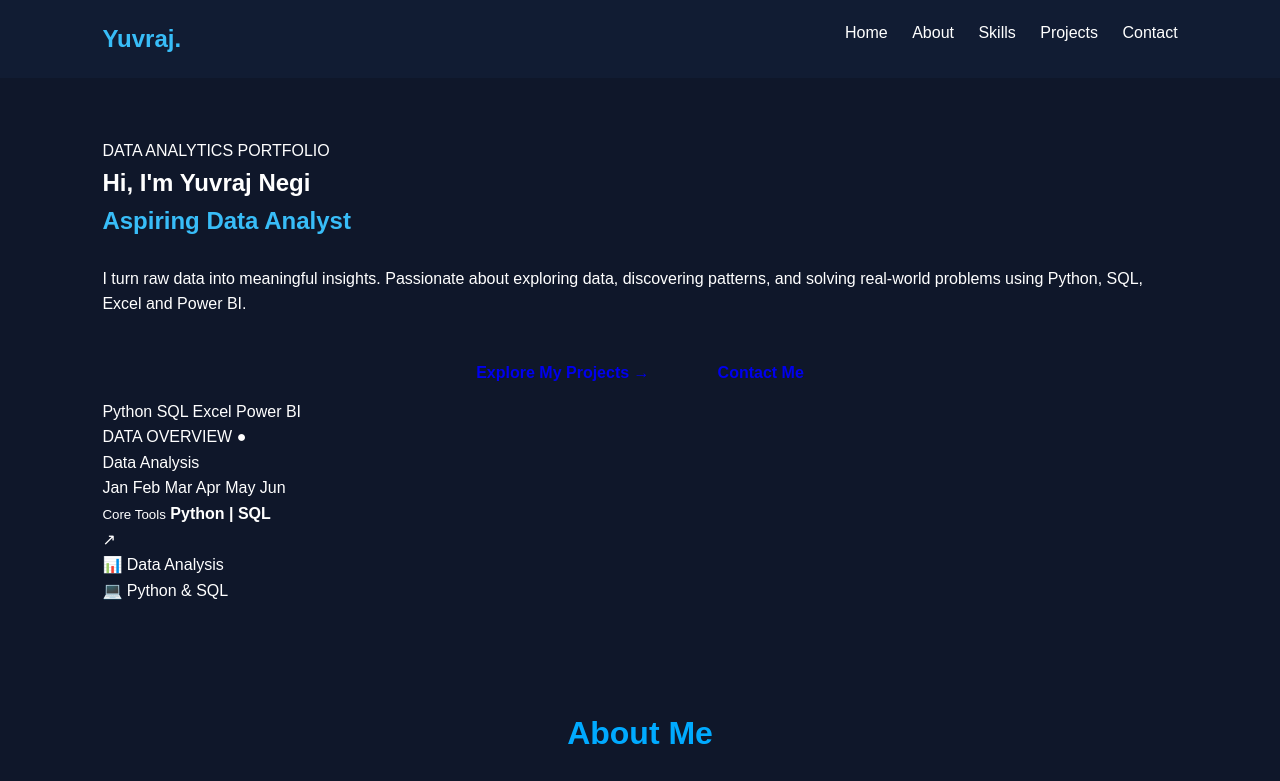
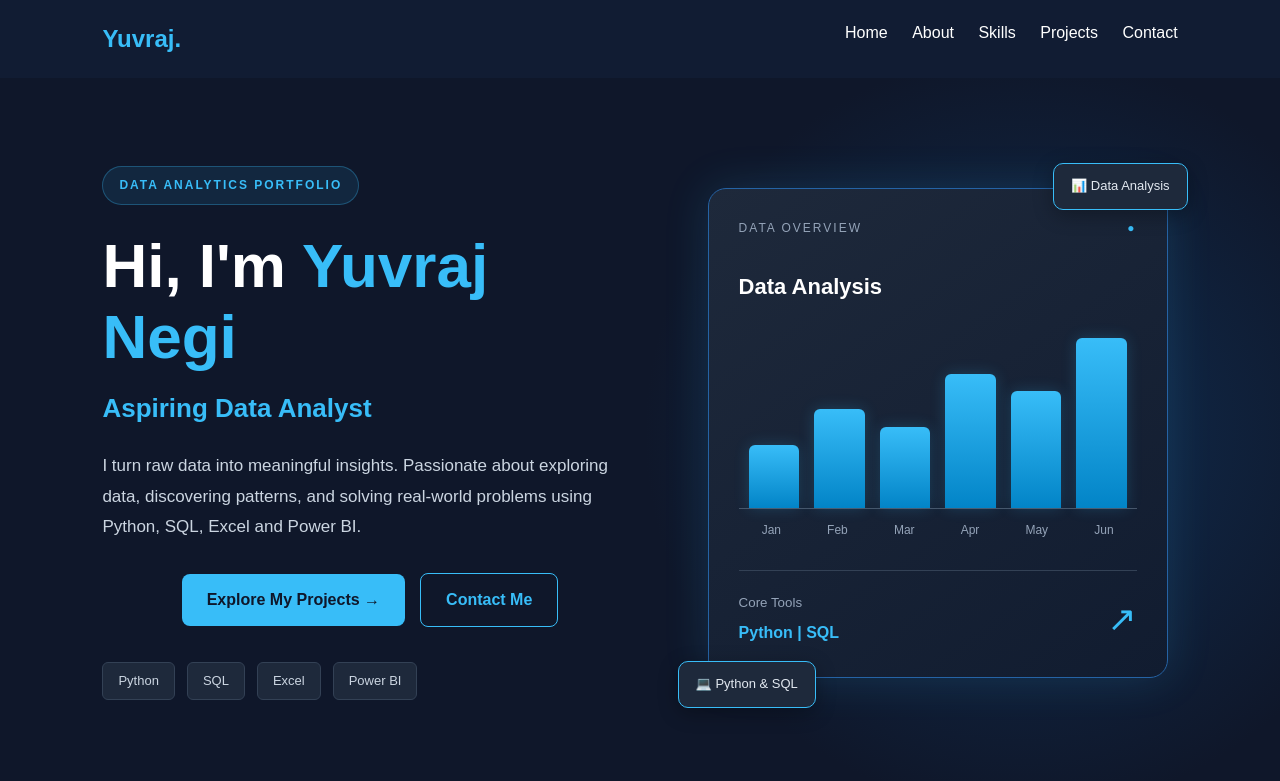
Before and after one commit to Yuvrajnegi813/yuvrajnegi813.github.io, a plain HTML site: page index.html in a window 1280 px wide. Shown: the top 781 px of the page. Drawn offline with Linux system fonts and the light colour scheme.

Commit message:
Update style.css

```diff
--- a/style.css
+++ b/style.css
@@ -621,3 +621,247 @@ section h2 {
     border: 1px solid #00aaff;
     transform: translateY(-4px);
 }
+
+
+/* Modern Home Hero Section */
+.home-hero {
+    min-height: 85vh;
+    padding: 80px 8%;
+    display: flex;
+    align-items: center;
+    justify-content: space-between;
+    gap: 60px;
+    background:
+        radial-gradient(circle at 80% 50%, #102d50 0%, transparent 35%),
+        #0f172a;
+    overflow: hidden;
+}
+
+.hero-content {
+    flex: 1;
+    max-width: 620px;
+}
+
+.hero-label {
+    display: inline-block;
+    color: #38bdf8;
+    background: rgba(56, 189, 248, 0.1);
+    border: 1px solid rgba(56, 189, 248, 0.3);
+    padding: 9px 16px;
+    border-radius: 30px;
+    letter-spacing: 2px;
+    font-size: 12px;
+    font-weight: bold;
+    margin-bottom: 25px;
+}
+
+.hero-content h1 {
+    font-size: clamp(38px, 5vw, 62px);
+    color: #ffffff;
+    line-height: 1.15;
+    margin-bottom: 15px;
+}
+
+.hero-content h1 span {
+    color: #38bdf8;
+}
+
+.hero-content h2 {
+    font-size: 26px;
+    color: #38bdf8;
+    margin-bottom: 22px;
+}
+
+.hero-content > p {
+    color: #cbd5e1;
+    font-size: 17px;
+    line-height: 1.8;
+    margin-bottom: 30px;
+}
+
+.hero-buttons {
+    display: flex;
+    gap: 15px;
+    flex-wrap: wrap;
+}
+
+.hero-btn {
+    padding: 14px 24px;
+    border-radius: 8px;
+    text-decoration: none;
+    font-weight: bold;
+    transition: 0.3s;
+}
+
+.primary-btn {
+    background: #38bdf8;
+    color: #0f172a;
+}
+
+.primary-btn:hover {
+    background: #0ea5e9;
+    transform: translateY(-4px);
+}
+
+.outline-btn {
+    color: #38bdf8;
+    border: 1px solid #38bdf8;
+}
+
+.outline-btn:hover {
+    background: #38bdf8;
+    color: #0f172a;
+    transform: translateY(-4px);
+}
+
+.hero-skills {
+    display: flex;
+    gap: 12px;
+    flex-wrap: wrap;
+    margin-top: 35px;
+}
+
+.hero-skills span {
+    color: #cbd5e1;
+    background: #1e293b;
+    border: 1px solid #334155;
+    padding: 8px 15px;
+    border-radius: 6px;
+    font-size: 13px;
+}
+
+/* Analytics Illustration */
+.hero-visual {
+    flex: 1;
+    max-width: 480px;
+    position: relative;
+    padding: 30px 10px;
+}
+
+.analytics-card {
+    background: linear-gradient(145deg, #1e293b, #111c30);
+    border: 1px solid #2563a5;
+    border-radius: 18px;
+    padding: 30px;
+    box-shadow: 0 0 45px rgba(56, 189, 248, 0.15);
+}
+
+.analytics-top {
+    display: flex;
+    justify-content: space-between;
+    color: #94a3b8;
+    font-size: 12px;
+    letter-spacing: 2px;
+}
+
+.live-dot {
+    color: #38bdf8;
+}
+
+.chart-title {
+    color: white;
+    font-size: 22px;
+    font-weight: bold;
+    margin: 30px 0 25px;
+}
+
+.chart-bars {
+    height: 180px;
+    display: flex;
+    align-items: end;
+    gap: 15px;
+    border-bottom: 1px solid #475569;
+    padding: 0 10px;
+}
+
+.chart-bars div {
+    flex: 1;
+    background: linear-gradient(to top, #0284c7, #38bdf8);
+    border-radius: 6px 6px 0 0;
+    box-shadow: 0 0 15px rgba(56, 189, 248, 0.2);
+}
+
+.chart-labels {
+    display: flex;
+    justify-content: space-around;
+    color: #94a3b8;
+    font-size: 12px;
+    margin-top: 12px;
+}
+
+.analytics-bottom {
+    display: flex;
+    align-items: center;
+    justify-content: space-between;
+    border-top: 1px solid #334155;
+    margin-top: 30px;
+    padding-top: 20px;
+}
+
+.analytics-bottom small {
+    display: block;
+    color: #94a3b8;
+    margin-bottom: 7px;
+}
+
+.analytics-bottom strong {
+    color: #38bdf8;
+}
+
+.analytics-icon {
+    font-size: 35px;
+    color: #38bdf8;
+}
+
+.floating-tag {
+    position: absolute;
+    background: #1e293b;
+    color: #e2e8f0;
+    border: 1px solid #38bdf8;
+    padding: 12px 17px;
+    border-radius: 10px;
+    font-size: 13px;
+    box-shadow: 0 5px 20px rgba(0,0,0,0.3);
+}
+
+.tag-one {
+    top: 5px;
+    right: -10px;
+}
+
+.tag-two {
+    bottom: 0;
+    left: -20px;
+}
+
+/* Mobile Responsive */
+@media (max-width: 850px) {
+    .home-hero {
+        flex-direction: column;
+        text-align: center;
+        padding: 70px 6%;
+        gap: 45px;
+    }
+
+    .hero-content {
+        max-width: 100%;
+    }
+
+    .hero-buttons,
+    .hero-skills {
+        justify-content: center;
+    }
+
+    .hero-visual {
+        width: 100%;
+        max-width: 480px;
+    }
+
+    .tag-one {
+        right: 0;
+    }
+
+    .tag-two {
+        left: 0;
+    }
+}
```
